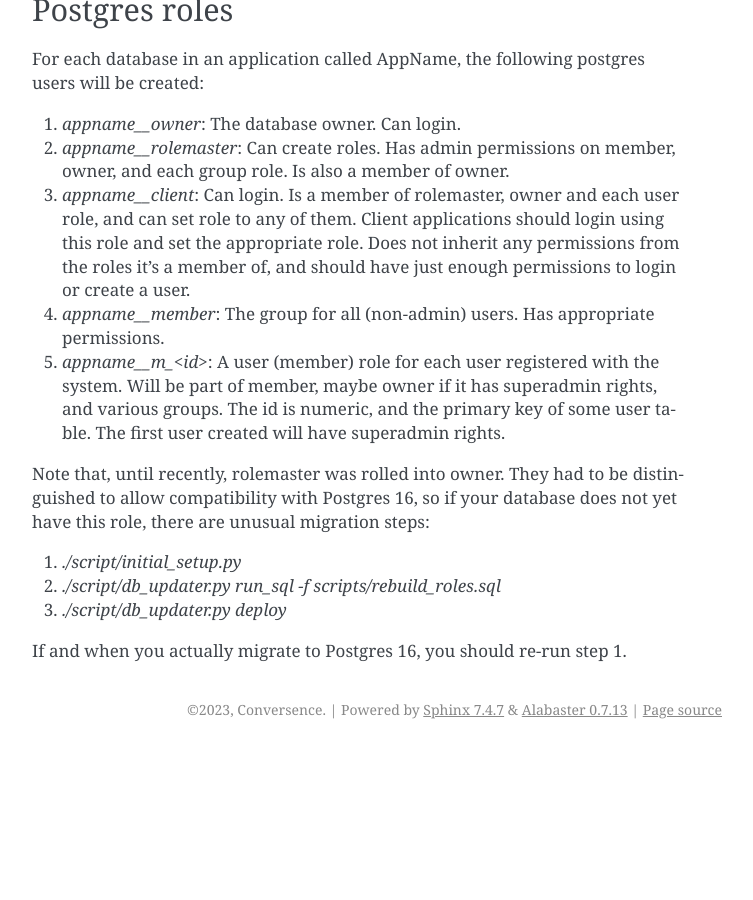
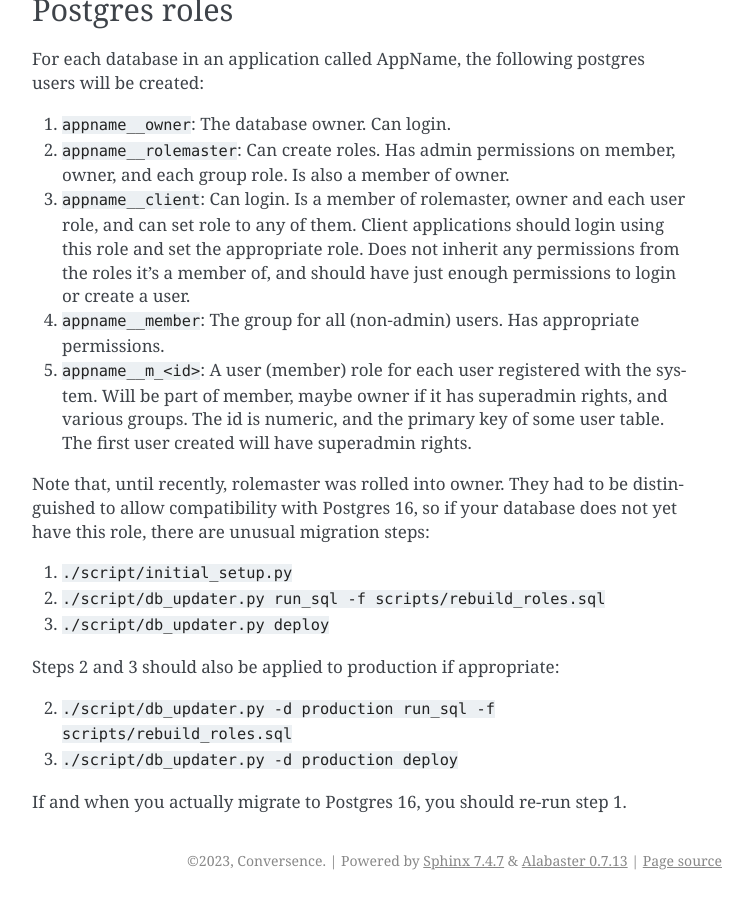
Before and after one commit to conversence/hyperknowledge, a Sphinx documentation site: the page built from doc/db_updater.rst, in a window 1280 px wide and 900 px high, scrolled down 1637 px. Shown: the whole window, without its empty margins (388-1141 px from the left). Built offline with Sphinx 7.4.7, drawn with Linux system fonts in a browser that asks for light colours; pages that are not in the unit, such as notebooks, are missing from menus; before the commit the page ends 2386 px from its top, so only the background shows below that.

Commit message:
also mention production. Styling.

```diff
--- a/doc/db_updater.rst
+++ b/doc/db_updater.rst
@@ -48,17 +48,22 @@ Postgres roles
 
 For each database in an application called AppName, the following postgres users will be created:
 
-1. `appname__owner`: The database owner. Can login.
-2. `appname__rolemaster`: Can create roles. Has admin permissions on member, owner, and each group role. Is also a member of owner.
-3. `appname__client`: Can login. Is a member of rolemaster, owner and each user role, and can set role to any of them. Client applications should login using this role and set the appropriate role. Does not inherit any permissions from the roles it's a member of, and should have just enough permissions to login or create a user.
-4. `appname__member`: The group for all (non-admin) users. Has appropriate permissions.
-5. `appname__m_<id>`: A user (member) role for each user registered with the system. Will be part of member, maybe owner if it has superadmin rights, and various groups. The id is numeric, and the primary key of some user table. The first user created will have superadmin rights.
+1. ``appname__owner``: The database owner. Can login.
+2. ``appname__rolemaster``: Can create roles. Has admin permissions on member, owner, and each group role. Is also a member of owner.
+3. ``appname__client``: Can login. Is a member of rolemaster, owner and each user role, and can set role to any of them. Client applications should login using this role and set the appropriate role. Does not inherit any permissions from the roles it's a member of, and should have just enough permissions to login or create a user.
+4. ``appname__member``: The group for all (non-admin) users. Has appropriate permissions.
+5. ``appname__m_<id>``: A user (member) role for each user registered with the system. Will be part of member, maybe owner if it has superadmin rights, and various groups. The id is numeric, and the primary key of some user table. The first user created will have superadmin rights.
 
 Note that, until recently, rolemaster was rolled into owner. They had to be distinguished to allow compatibility with Postgres 16, so if your database does not yet have this role, there are unusual migration steps:
 
-1. `./script/initial_setup.py`
-2. `./script/db_updater.py run_sql -f scripts/rebuild_roles.sql`
-3. `./script/db_updater.py deploy`
+1. ``./script/initial_setup.py``
+2. ``./script/db_updater.py run_sql -f scripts/rebuild_roles.sql``
+3. ``./script/db_updater.py deploy``
+
+Steps 2 and 3 should also be applied to production if appropriate:
+
+2. ``./script/db_updater.py -d production run_sql -f scripts/rebuild_roles.sql``
+3. ``./script/db_updater.py -d production deploy``
 
 If and when you actually migrate to Postgres 16, you should re-run step 1.
 
```
